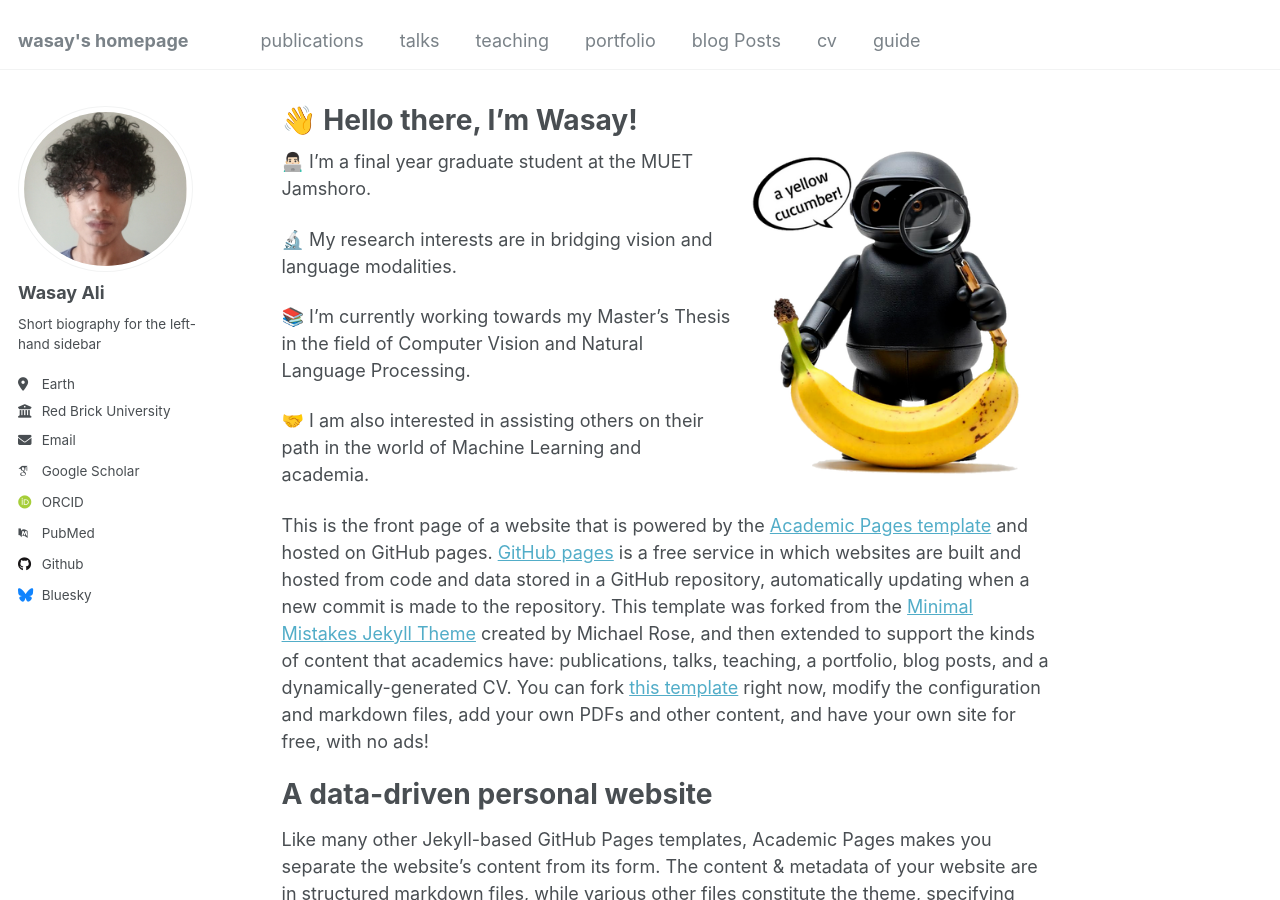
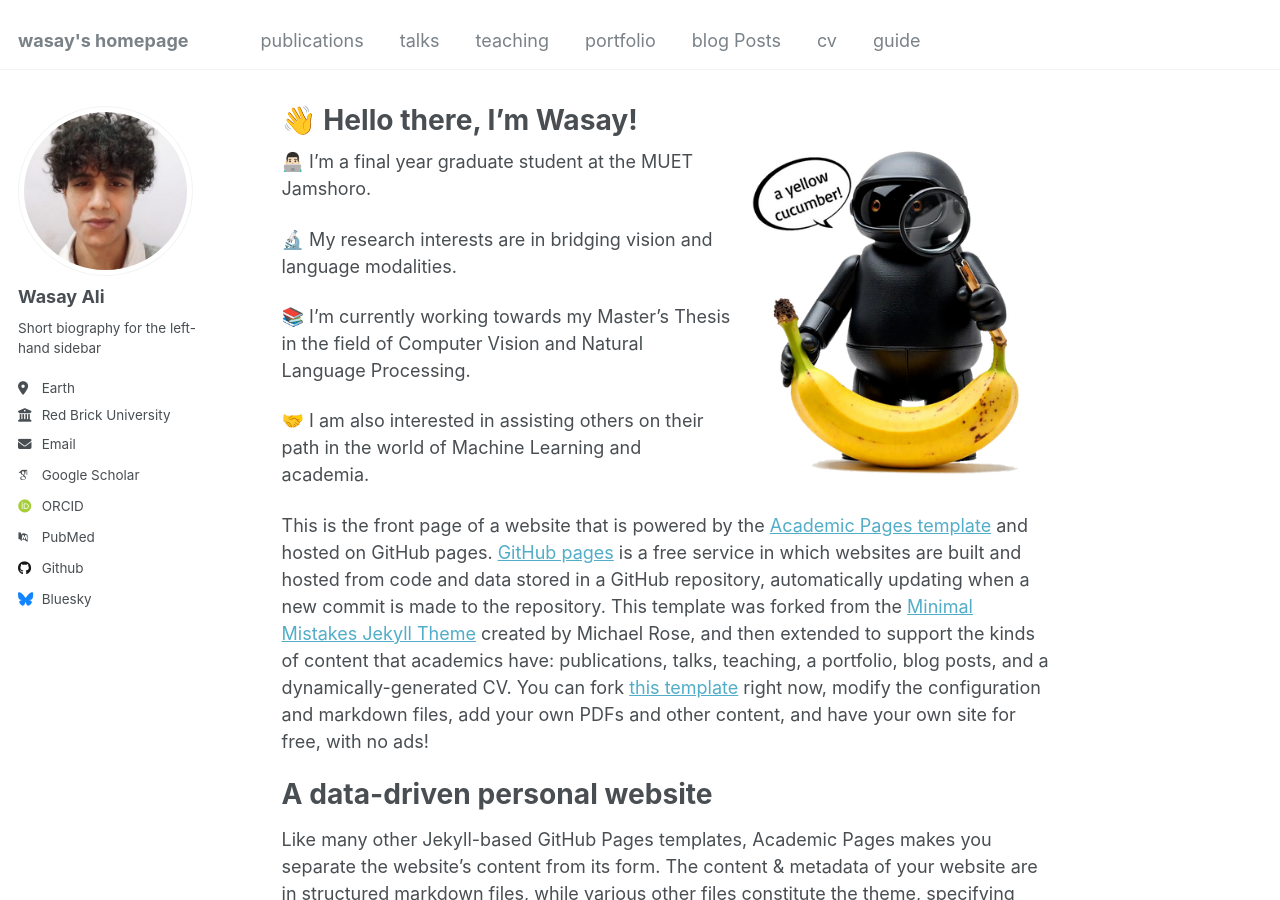
Before and after one commit to Wasayaliabbasi/wasayaliabbasi.github.io, a Jekyll site: the page built from _pages/about.md, in a window 1280 px wide and 900 px high. Built offline with Jekyll 4.4.1, drawn with Linux system fonts in a browser that asks for light colours; some web fonts are replaced.

Commit message:
profile pic

```diff
--- a/_config.yml
+++ b/_config.yml
@@ -21,7 +21,7 @@ repository               : "Wasayaliabbasi/wasayaliabbasi"
 #               Additional customization can be done by editing /_includes/author-profile.html
 author:
   # Biographic information
-  avatar           : "Profile.jpeg"
+  avatar           : "wasay.jpeg"
   name             : "Wasay Ali"
   pronouns         : # example: "she/her"
   bio              : "Short biography for the left-hand sidebar"
```
Also changed, not shown: images/wasay.jpeg (added).
